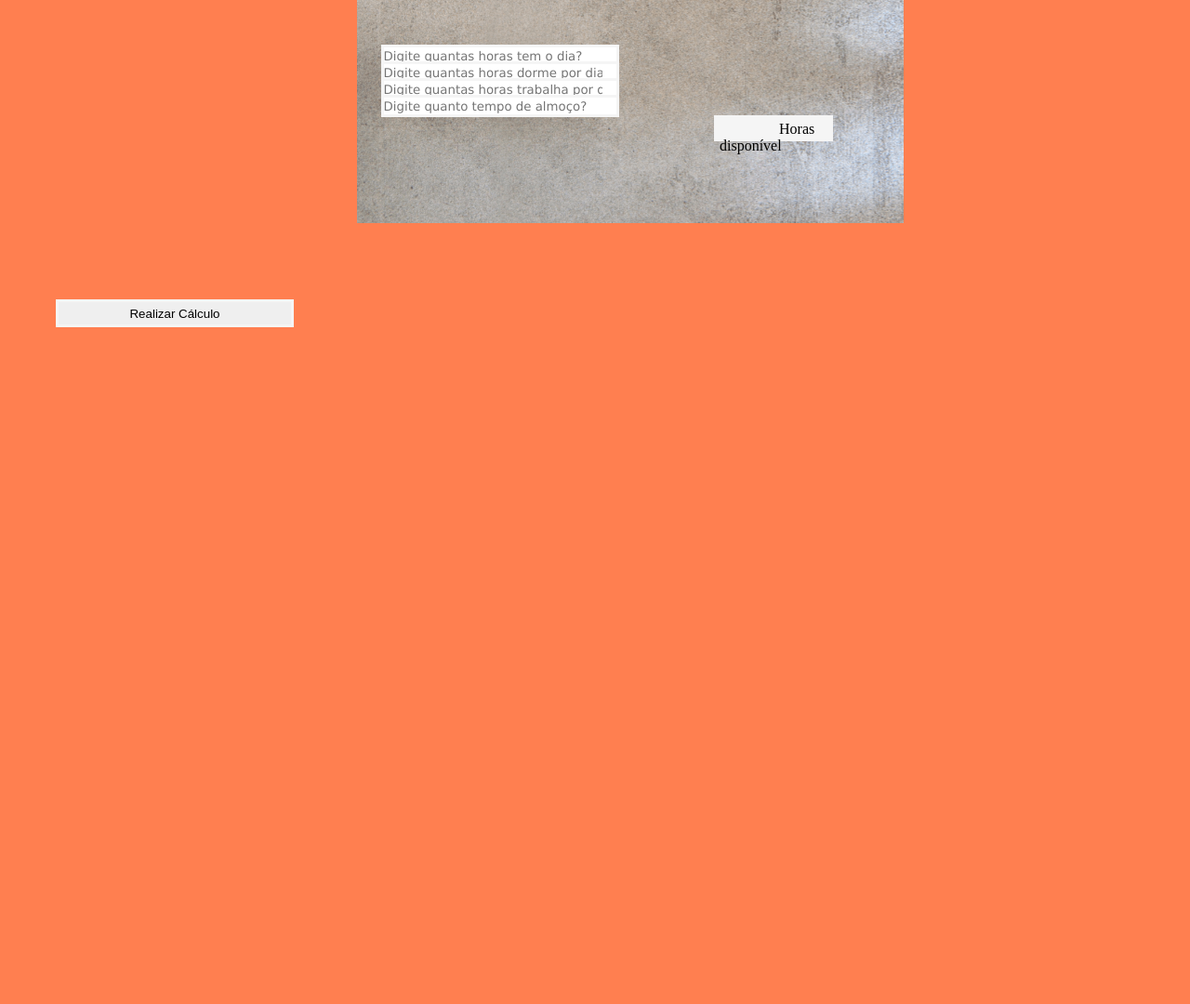
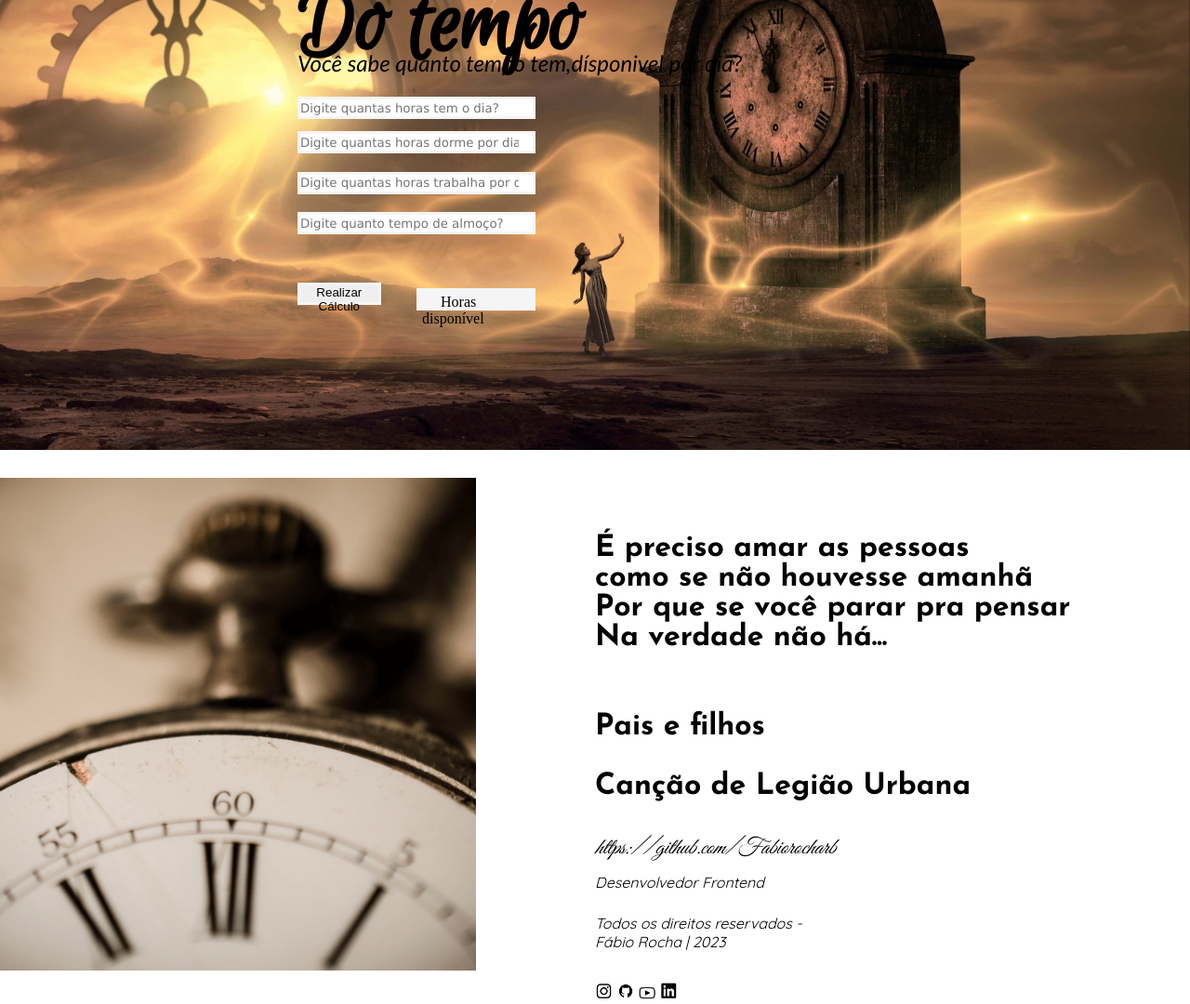
Before and after one commit to Fabiorocharb/Time-Calculation, a plain HTML site: page index.html in a window 1280 px wide. Shown: the part 236-1316 px from the top of the page at 93% size. Before the commit the page ends 800 px from the top, so only its background shows below. Drawn offline with Linux system fonts and the light colour scheme.

Commit message:
destkop 1980+

```diff
--- a/css/style.css
+++ b/css/style.css
@@ -23,38 +23,72 @@
   font-family: EuphoriaScript-Regular;
   src: url(../fonts/EuphoriaScript-Regular.ttf);
 }
-
-body {
-  background: coral;
+#principal {
+  width: 100%;
 }
-header {
-  display: flexbox;
-  position: relative;
-  background-image: url(../image/Imagem\ principal1.png);
-  margin-left: 30%;
-  width: 45.9%;
-  height: 59.5vh;
+#secundario {
+  width: 40%;
+  margin-top: -5%;
 }
 h1 {
+  display: flexbox;
+  position: absolute;
   font-family: EuphoriaScript-Regular;
-  font-size: 8vh;
-  text-align: center;
-  margin-right: 50%;
-  padding: 2%;
+  font-size: 13vh;
+  margin-left: 25%;
+  margin-top: -50%;
 }
 p {
-  font-family: "Gill Sans", "Gill Sans MT", Calibri, "Trebuchet MS", sans-serif;
-  text-align: center;
-  font-size: 2.5vh;
-  padding: 1%;
-  font-style: oblique;
-  margin-right: 48%;
-}
-input {
   display: flexbox;
   position: absolute;
-  margin-top: -15%;
-  margin-left: 32%;
+  font-family: "Gill Sans", "Gill Sans MT", Calibri, "Trebuchet MS", sans-serif;
+  font-size: 3vh;
+  font-style: oblique;
+  margin-top: -34%;
+  margin-left: 25%;
+}
+.day {
+  display: flexbox;
+  position: absolute;
+  margin-bottom: -100%;
+  margin-top: -30%;
+  margin-left: 25%;
+  border: 3px solid whitesmoke;
+  width: 20%;
+  height: 3vh;
+  font-family: "Lucida Sans", "Lucida Sans Regular", "Lucida Grande",
+    "Lucida Sans Unicode", Geneva, Verdana, sans-serif;
+}
+.sleep {
+  display: flexbox;
+  position: absolute;
+  margin-bottom: -100%;
+  margin-top: -28.5%;
+  margin-left: 25%;
+  border: 3px solid whitesmoke;
+  width: 20%;
+  height: 3vh;
+  font-family: "Lucida Sans", "Lucida Sans Regular", "Lucida Grande",
+    "Lucida Sans Unicode", Geneva, Verdana, sans-serif;
+}
+.trabalha {
+  display: flexbox;
+  position: absolute;
+  margin-bottom: -100%;
+  margin-top: -26.5%;
+  margin-left: 25%;
+  border: 3px solid whitesmoke;
+  width: 20%;
+  height: 3vh;
+  font-family: "Lucida Sans", "Lucida Sans Regular", "Lucida Grande",
+    "Lucida Sans Unicode", Geneva, Verdana, sans-serif;
+}
+.dinner {
+  display: flexbox;
+  position: absolute;
+  margin-bottom: -100%;
+  margin-top: -24.5%;
+  margin-left: 25%;
   border: 3px solid whitesmoke;
   width: 20%;
   height: 3vh;
@@ -66,16 +100,52 @@ input {
   display: flexbox;
   position: absolute;
   border: 6px solid whitesmoke;
-  margin-left: 60%;
-  margin-top: -20%;
+  margin-left: 35%;
+  margin-top: -20.9%;
   width: 10%;
-  height: 3.5%;
+  height: 3vh;
 }
 button {
-  display: block;
-  margin: 10px;
-  margin-left: 60px;
+  display: flexbox;
+  position: absolute;
+  margin-left: 25%;
+  margin-top: -20%;
   border: 3px solid whitesmoke;
-  width: 20%;
-  height: 30px;
+  width: 7%;
+  height: 3vh;
 }
+
+h4 {
+  font-family: JosefinSans-VariableFont_wght;
+  font-size: 4vh;
+  margin-top: -37%;
+  margin-left: 50%;
+}
+
+.direitos {
+  font-family: Quicksand-VariableFont_wght;
+  font-size: 2vh;
+  margin-left: 50%;
+  margin-top: 8%;
+  text-align: left;
+}
+
+.direitos1 {
+  font-family: Quicksand-VariableFont_wght;
+  font-size: 2vh;
+  margin-left: 50%;
+  margin-top: 6%;
+}
+
+em {
+  font-family: GreatVibes-Regular;
+  font-size: 3vh;
+  font-style: italic;
+  margin-left: 50%;
+}
+
+#icon {
+  margin-left: 50%;
+  margin-top: 10%;
+  padding: 0%;
+}
--- a/index.html
+++ b/index.html
@@ -17,6 +17,15 @@
     <link rel="stylesheet" href="/css/style.css" />
   </head>
   <body>
+    <section>
+      <figure>
+        <img
+          id="principal"
+          src="image/principal.jpg"
+          alt="relogio de parede quebrado"
+        />
+      </figure>
+    </section>
     <header>
       <h1>
         Cálculo <br />
@@ -24,25 +33,28 @@
       </h1>
       <p>Você sabe quanto tempo tem,dísponivel por dia?</p>
     </header>
-
     <main>
       <form>
         <input
+          class="day"
           type="number"
           id="dia"
           placeholder="Digite quantas horas tem o dia? "
         /><br />
         <input
+          class="sleep"
           type="number"
           id="sono"
           placeholder="Digite quantas horas dorme por dia?"
         /><br />
         <input
+          class="trabalha"
           type="number"
           id="trabalho"
           placeholder="Digite quantas horas trabalha por dia?"
         /><br />
         <input
+          class="dinner"
           type="number"
           id="almoco"
           placeholder="Digite quanto tempo de almoço?"
@@ -50,11 +62,59 @@
         <button type="submit" id="enviar">Realizar Cálculo</button><br />
         <label id="result"
           ><span id="resultado"
-            >&nbsp&nbsp&nbsp&nbsp&nbsp&nbsp&nbsp&nbsp&nbsp&nbsp&nbsp&nbsp&nbsp&nbsp&nbsp
-            Horas disponível</span
+            >&nbsp;&nbsp;&nbsp;&nbsp; Horas disponível</span
           ></label
         >
       </form>
     </main>
+    <section>
+      <figure>
+        <img
+          id="secundario"
+          src="image/rélogio quebrado.png"
+          alt="relógio antigo"
+        />
+      </figure>
+    </section>
+    <article>
+      <h4>
+        É preciso amar as pessoas<br />
+        como se não houvesse amanhã<br />
+        Por que se você parar pra pensar<br />
+        Na verdade não há...<br />
+        <br />
+        <br />Pais e filhos<br />
+        <br />Canção de Legião Urbana<br />
+      </h4>
+    </article>
+    <aside>
+      <p class="direitos1">Desenvolvedor Frontend</p>
+      <br />
+      <p class="direitos">Todos os direitos reservados -<br />Fábio Rocha | 2023</p>
+      <br />
+      <em>https://github.com/Fabiorocharb</em>
+      <br />
+    </aside>
+    <footer>
+      <div id="icon">
+        <a
+          href="https://www.instagram.com/analistarocha/?igshid=YmMyMTA2M2Y%3D"
+          target="_blank"
+          ><img src="icon/instagram.png" width="3%"
+        /></a>
+        <a href="https://github.com/Fabiorocharb" target="_blank"
+          ><img src="icon/github.png" width="3%"
+        /></a>
+        <a
+          href="https://www.youtube.com/channel/UCAUW6Mdu6zly5NTVgCFDm0w"
+          target="_blank"
+          ><img src="icon/youtube.png" width="3%"
+        /></a>
+        <a href="https://www.linkedin.com/in/fabiorocharb/" target="_blank"
+          ><img src="icon/linkdin.png" width="3%"
+        /></a>
+      </div>
+    </footer>
+    <script src="js/calculo.js"></script>
   </body>
 </html>
--- /dev/null
+++ b/js/calculo.js
@@ -0,0 +1,17 @@
+let resultado = document.getElementById("resultado");
+let enviar = document.getElementById("enviar");
+
+function calc() {
+  let dia = Number(document.getElementById("dia").value);
+  let sono = Number(document.getElementById("sono").value);
+  let trabalho = Number(document.getElementById("trabalho").value);
+  let almoco = Number(document.getElementById("almoco").value);
+
+  let disponivel = dia - (sono + trabalho + almoco);
+  resultado.innerHTML = disponivel;
+}
+
+enviar.addEventListener("click", function (e) {
+  e.preventDefault();
+  calc();
+});
```
Also changed, not shown: icon/github.png (added), icon/iconPrincipal/github.png (added), icon/iconPrincipal/instagram.png (added), icon/iconPrincipal/linkdin.png (added), icon/iconPrincipal/youtube.png (added), icon/instagram.png (added), icon/linkdin.png (added), icon/youtube.png (added), image/Imagem principal1.png (deleted), image/principal.jpg (added), 1 other file.
